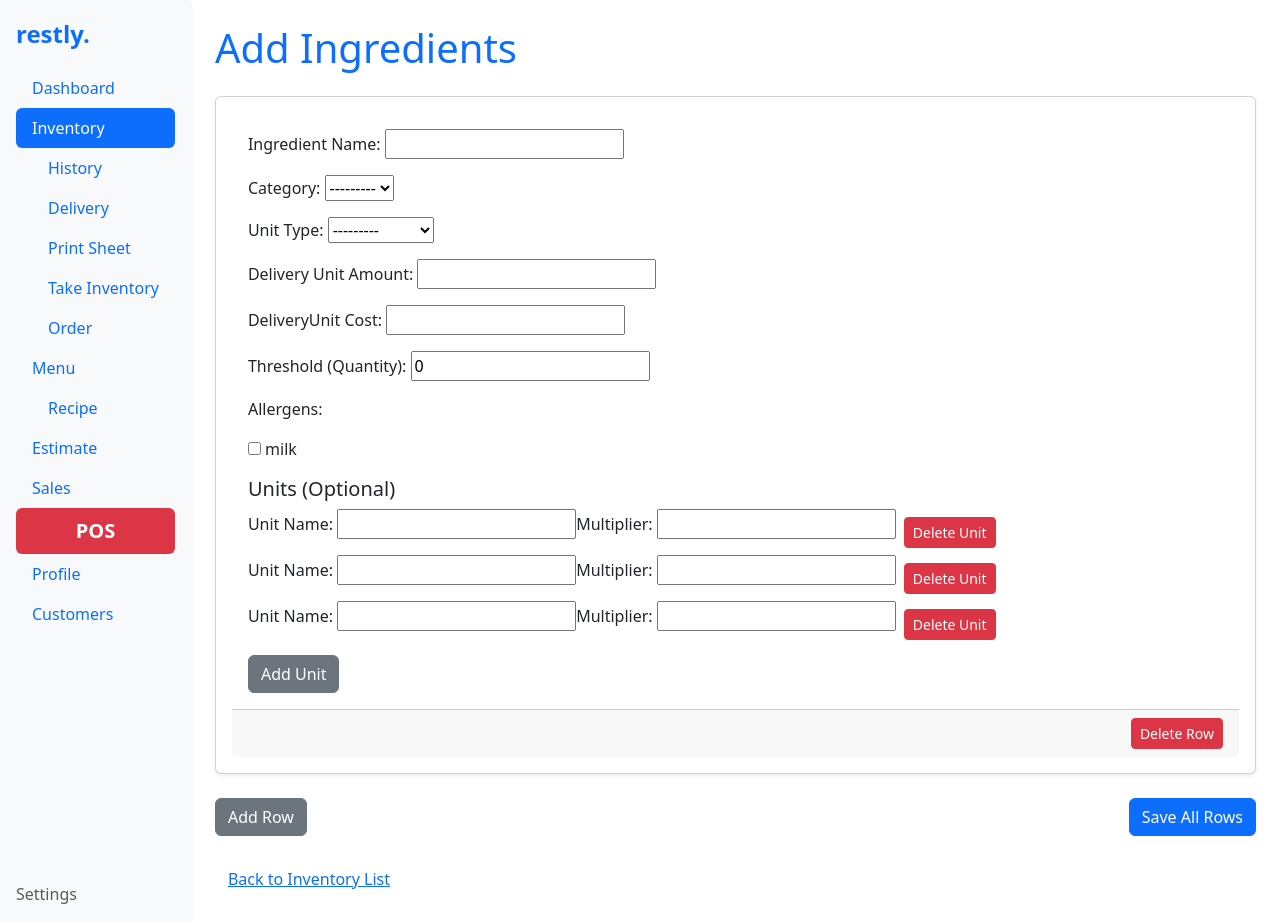
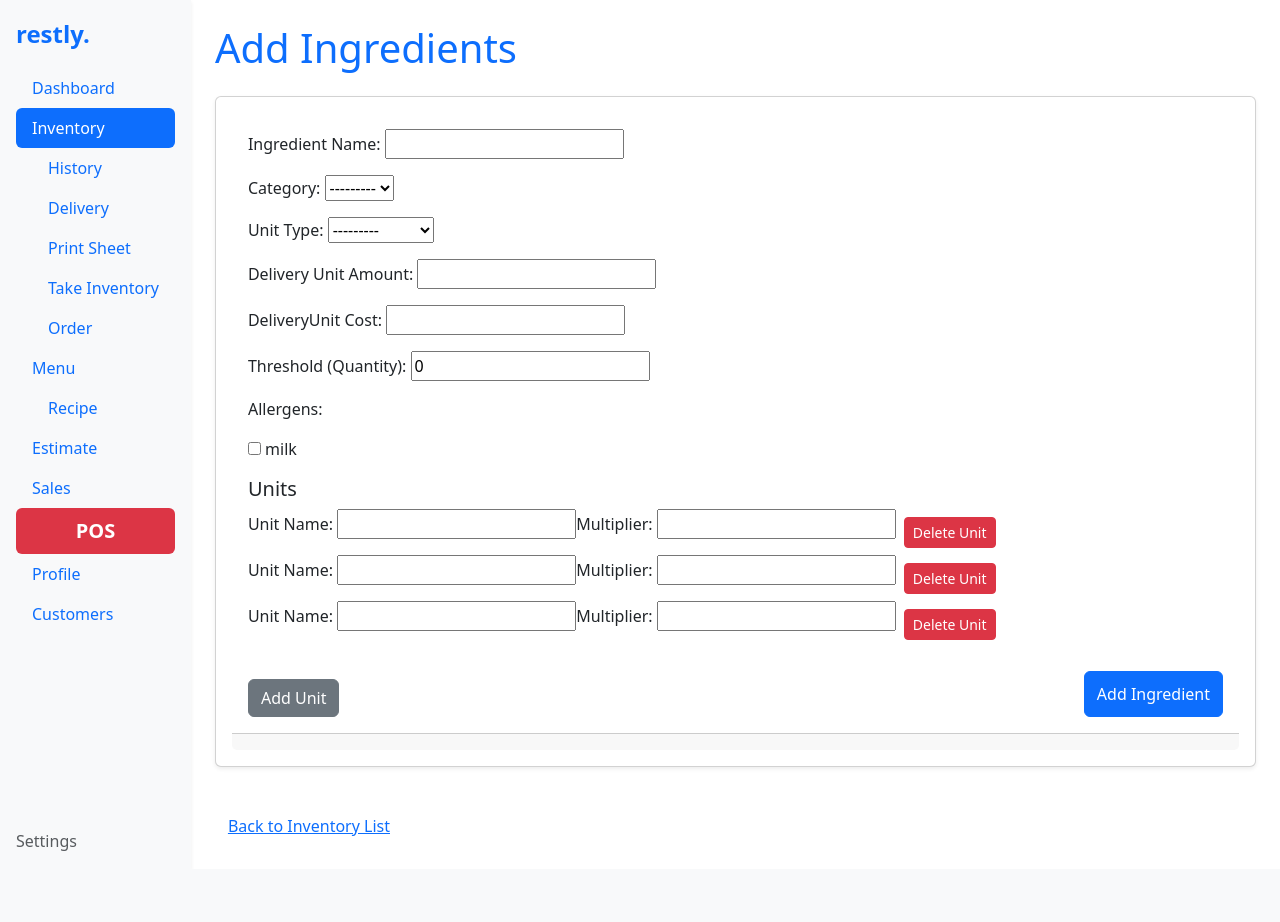
Before and after one commit to MaxIyad/restly, a Django app: page /inventory/row-add/ in a window 1280 px wide. After the commit the page ends 851 px from the top, so only its background shows below. Run offline with Django 5.2, Linux system fonts and the light colour scheme; data comes from the database, SQL or seed files in the repository; both versions use the stored data as it was after the commit; parts of the project's set-up code (start-up, migrations or seed data) failed here and were passed over.

Commit message:
bout to fix up row_add.html

```diff
--- a/inventory/templates/inventory/row_add.html
+++ b/inventory/templates/inventory/row_add.html
@@ -23,7 +23,7 @@ Add Ingredients
             <div class="card-body">
                 {{ form.as_p }}
                 <div class="unit-section">
-                    <h5 class="mt-3">Units (Optional)</h5>
+                    <h5 class="mt-3">Units</h5>
                     <div class="unit-forms">
                         {% for unit_form in unit_formsets|slice:":3" %}
                         {% for unit in unit_form %}
@@ -34,23 +34,21 @@ Add Ingredients
                         {% endfor %}
                         {% endfor %}
                     </div>
-                    <button type="button" class="btn btn-secondary add-unit mt-2">Add Unit</button>
+                    <div class="d-flex justify-content-between mt-4">
+                        <button type="button" class="btn btn-secondary add-unit mt-2">Add Unit</button>
+                        <button type="submit" class="btn btn-primary">
+                            <i class="bi bi-save"></i> Add Ingredient
+                        </button>
+                    </div>
+
                 </div>
             </div>
             <div class="card-footer text-end">
-                <button type="button" class="btn btn-danger btn-sm remove-row">Delete Row</button>
             </div>
         </div>
         {% endfor %}
     </div>
-    <div class="d-flex justify-content-between mt-4">
-        <button type="button" id="add-row" class="btn btn-secondary">
-            <i class="bi bi-plus-circle"></i> Add Row
-        </button>
-        <button type="submit" class="btn btn-primary">
-            <i class="bi bi-save"></i> Save All Rows
-        </button>
-    </div>
+
 </form>
 
 <a href="{% url 'inventory' %}" class="btn btn-link mt-4">Back to Inventory List</a>
@@ -74,9 +72,16 @@ document.addEventListener('DOMContentLoaded', () => {
             const newUnitRow = document.createElement('div');
             newUnitRow.className = 'unit-row d-flex align-items-center';
             newUnitRow.innerHTML = `
-    <input type="text" name="unit-name-${currentUnits}" class="form-control w-auto" >
-    <input type="number" name="unit-multiplier-${currentUnits}" class="form-control w-auto ms-2" >
-    <button type="button" class="btn btn-danger btn-sm ms-2 delete-unit">Delete Unit</button>
+    <div class="unit-forms">
+                        {% for unit_form in unit_formsets|slice:":3" %}
+                        {% for unit in unit_form %}
+                        <div class="unit-row d-flex align-items-center">
+                            {{ unit.as_p }}
+                            <button type="button" class="btn btn-danger btn-sm ms-2 delete-unit">Delete Unit</button>
+                        </div>
+                        {% endfor %}
+                        {% endfor %}
+                    </div>
 `;
 
 
```
Also changed, not shown: db.sqlite3.
